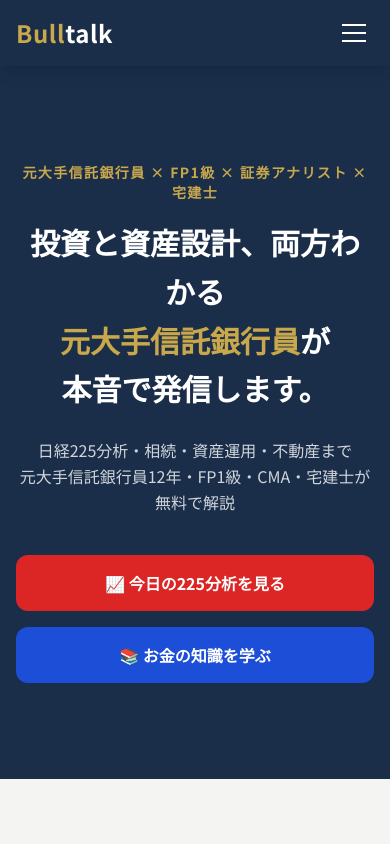
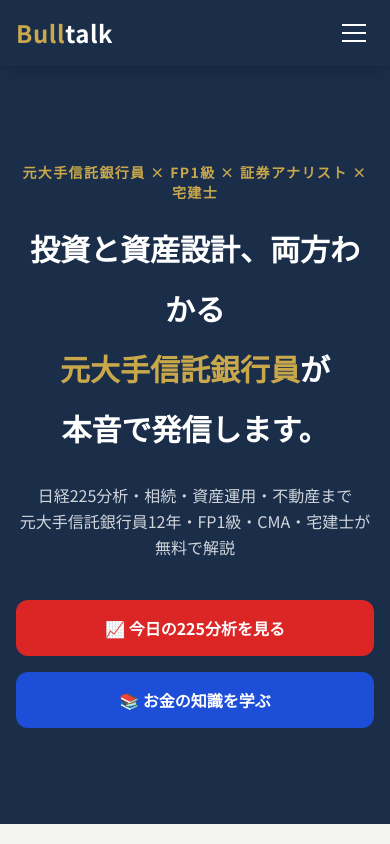
Before and after one commit to tanima3232-eng/bulltalk, a Next.js app: page / in a window 390 px wide. Shown: the top 844 px of the page. Built offline with nearby package versions, Linux system fonts and the light colour scheme.

Commit message:
fix: トップ・225分析ページのh1行間をさらに拡大（leading-loose / 1.6）

```diff
--- a/app/market/page.tsx
+++ b/app/market/page.tsx
@@ -21,7 +21,7 @@ export default async function MarketPage() {
         <section className="bg-navy text-white py-20 px-4">
           <div className="max-w-4xl mx-auto text-center">
             <p className="text-gold text-sm font-bold uppercase tracking-widest mb-6">毎日場引け前に更新</p>
-            <h1 className="font-bold mb-8" style={{lineHeight: "1.35"}}>
+            <h1 className="font-bold mb-8" style={{lineHeight: "1.6"}}>
               {/* 1行目 */}
               <span className="block text-4xl md:text-6xl text-white">
                 勝ちたい奴、
--- a/app/page.tsx
+++ b/app/page.tsx
@@ -19,7 +19,7 @@ export default function HomePage() {
         <section className="bg-navy text-white py-24 px-4">
           <div className="max-w-4xl mx-auto text-center">
             <p className="text-gold text-sm font-bold uppercase tracking-widest mb-4">元大手信託銀行員 × FP1級 × 証券アナリスト × 宅建士</p>
-            <h1 className="text-3xl md:text-5xl font-bold leading-relaxed mb-6">
+            <h1 className="text-3xl md:text-5xl font-bold leading-loose mb-6">
               投資と資産設計、両方わかる<br />
               <span className="text-gold">元大手信託銀行員</span>が<br />
               本音で発信します。
```
